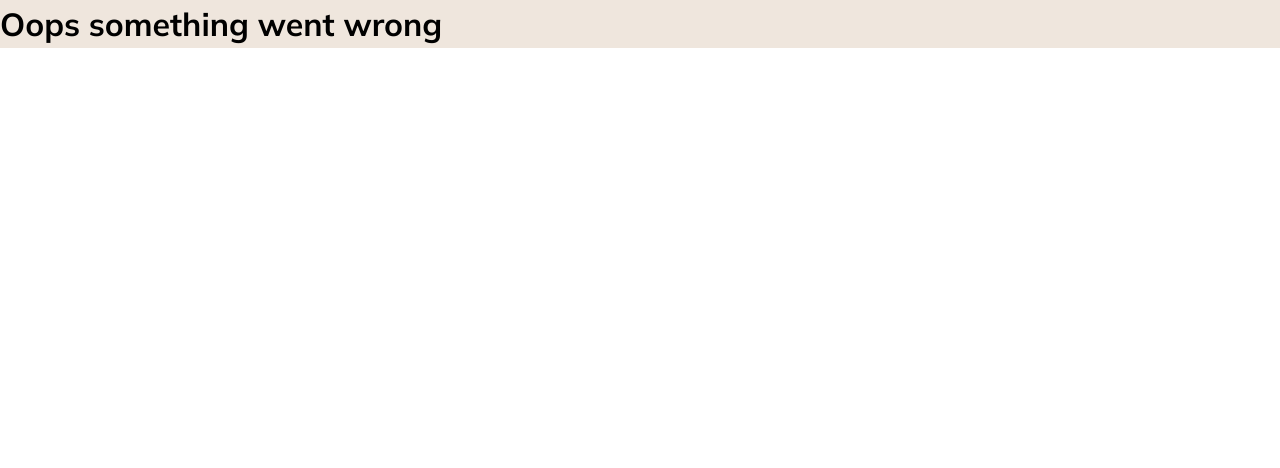
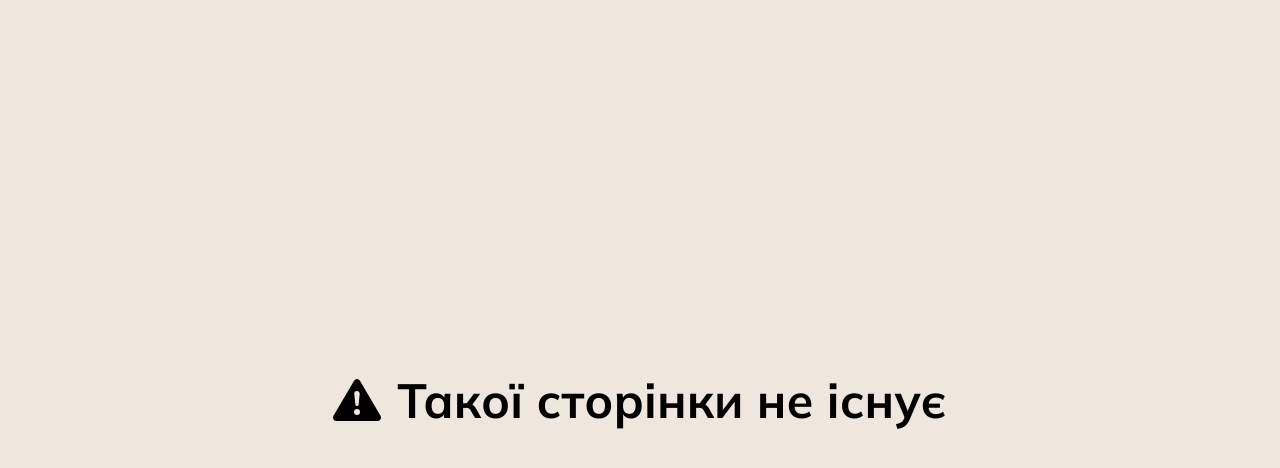
Before and after one commit to Vasya564/learning-management-system, a React (Vite) app in the folder client/: page /profile/ in a window 1280 px wide. Shown: the top 468 px of the page. Built offline with nearby package versions, Linux system fonts and the light colour scheme.

Commit message:
Change error page, add styles

```diff
--- a/client/src/pages/Error/Error.jsx
+++ b/client/src/pages/Error/Error.jsx
@@ -1,7 +1,11 @@
+import './Error.scss'
+import { BsFillExclamationTriangleFill } from 'react-icons/bs'
+
 const Error = () => {
     return (
-        <div>
-            <h1>Oops something went wrong</h1>
+        <div className='error__wrapper'>
+            <BsFillExclamationTriangleFill size={'3rem'}/>
+            <h1 className='error__mssg'>Такої сторінки не існує</h1>
         </div>
     );
 }
--- /dev/null
+++ b/client/src/pages/Error/Error.scss
@@ -0,0 +1,13 @@
+@use '../../variables.scss';
+
+.error__wrapper{
+    display: flex;
+    align-items: center;
+    justify-content: center;
+    background-color: variables.$background-color;
+    height: 100%;
+}
+.error__mssg{
+    margin-left: 1rem;
+    font-size: 3rem;
+}
```
